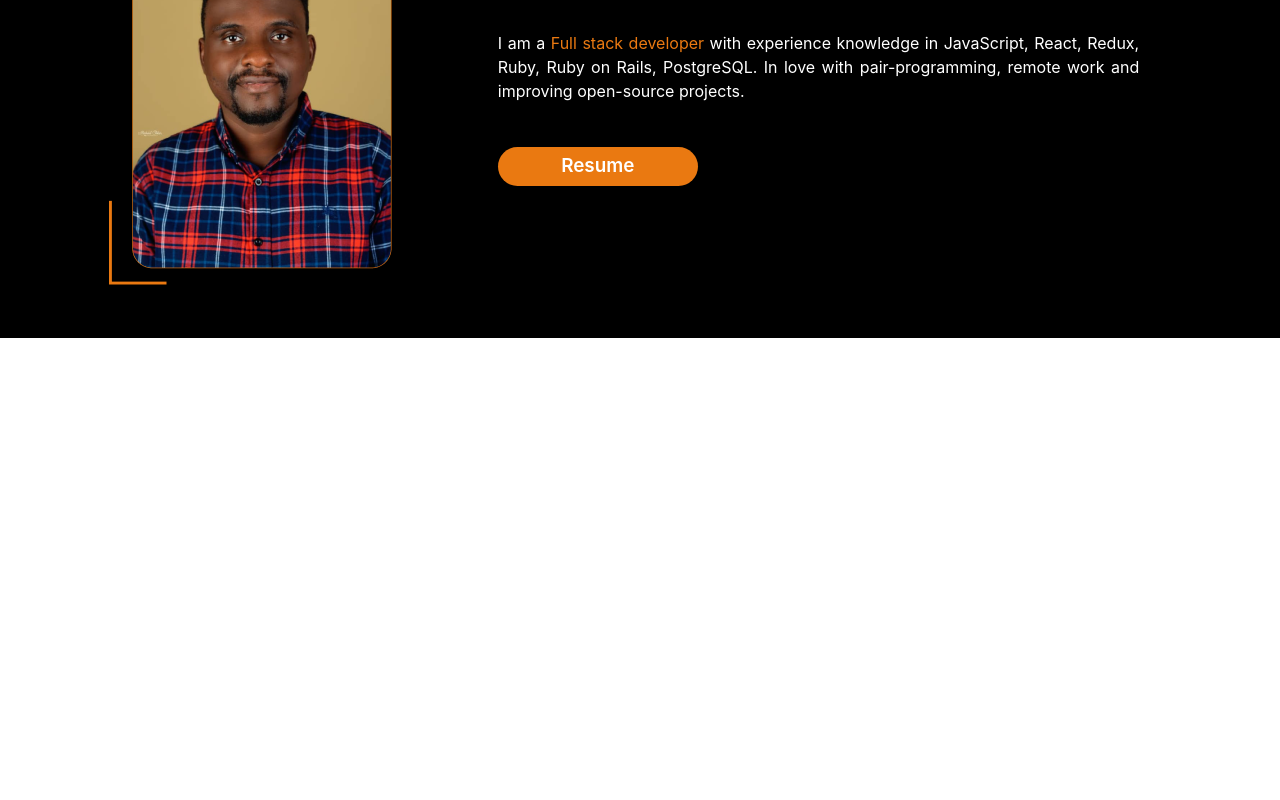
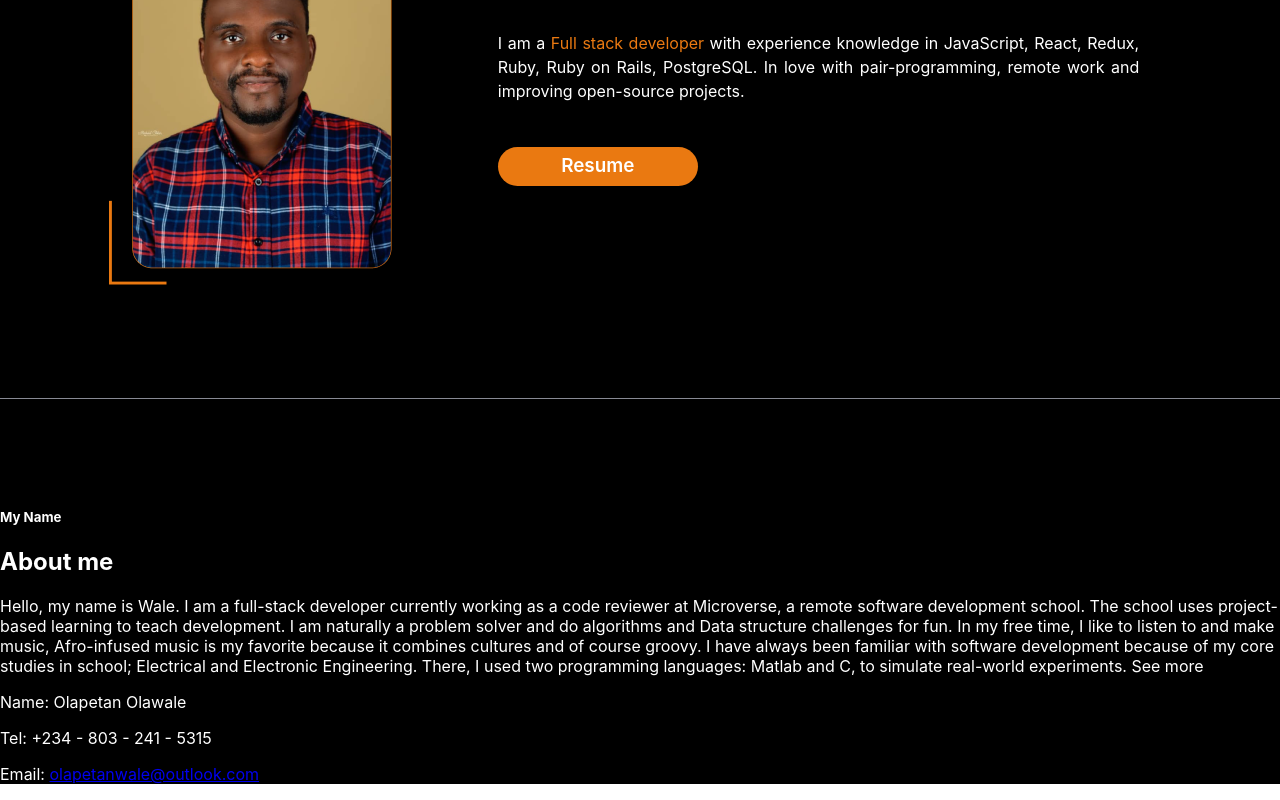
Before and after one commit to wale-prog/portfolio, a React (Create React App) app: page / in a window 1280 px wide. Shown: the part 233-1033 px from the top of the page. Before the commit the page ends 800 px from the top, so only its background shows below. Built offline with nearby package versions, Linux system fonts and the light colour scheme.

Commit message:
Create AboutSummary component

```diff
--- a/src/App.js
+++ b/src/App.js
@@ -1,5 +1,6 @@
 import Header from './components/Header';
 import Intro from './components/Intro';
+import AboutSummary from './components/AboutSummary';
 import './App.css';
 
 function App() {
@@ -8,6 +9,7 @@ function App() {
       <div className="container">
         <Header />
         <Intro />
+        <AboutSummary />
       </div>
     </div>
   );
--- a/src/components/AboutSum.js
+++ /dev/null
@@ -1,5 +0,0 @@
-const AboutSum = () => {
-
-};
-
-export default AboutSum;
--- /dev/null
+++ b/src/components/AboutSummary.css
@@ -0,0 +1,4 @@
+.about-summary-main {
+  border-top: 1px solid #888a94;
+  padding-top: 5.5rem;
+}
--- /dev/null
+++ b/src/components/AboutSummary.js
@@ -0,0 +1,29 @@
+import React from 'react';
+import './AboutSummary.css';
+
+const AboutSummary = () => (
+  <div className="about-summary-main">
+    <h5>My Name</h5>
+    <h2>About me</h2>
+    <p>
+      Hello, my name is Wale. I am a full-stack developer currently
+      working as a code reviewer at Microverse,
+      a remote software development school.
+      The school uses project-based learning to teach development. I am naturally a
+      problem solver and do algorithms and Data structure challenges for fun.
+      In my free time, I like to listen to and make music,
+      Afro-infused music is my favorite because it combines cultures and of course groovy.
+
+      I have always been familiar with software development
+      because of my core studies in school; Electrical and Electronic Engineering.
+      There, I used two programming languages: Matlab and C, to simulate real-world experiments.
+      {' '}
+      <span><a>See more</a></span>
+    </p>
+    <p>Name: <span>Olapetan Olawale</span></p>
+    <p>Tel: <span>+234 - 803 - 241 - 5315</span></p>
+    <p>Email: <span><a href="mailto:olapetanwale@outlook.com" >olapetanwale@outlook.com</a></span></p>
+  </div>
+);
+
+export default AboutSummary;
```
